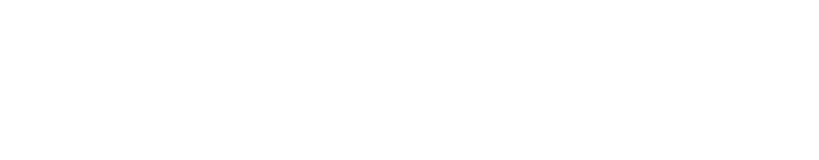
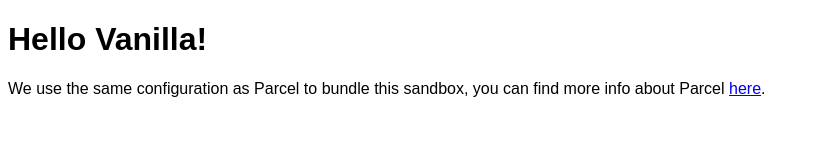
Before and after one commit to rino86wn/udemy-javascript-basic, a website built with Parcel: page index.html in a window 1280 px wide. Shown: the whole page, without its empty margins (0-819 px from the left). Built offline with nearby package versions, Linux system fonts and the light colour scheme.

Commit message:
Revert "Section4"

```diff
--- a/index.html
+++ b/index.html
@@ -1,5 +1,6 @@
 <!DOCTYPE html>
 <html>
+
 <head>
 	<title>Parcel Sandbox</title>
 	<meta charset="UTF-8" />
@@ -8,6 +9,8 @@
 <body>
 	<div id="app"></div>
 
-    <script src="src/section4/index.js"></script>
+	<script src="src/index.js">
+	</script>
 </body>
+
 </html>
--- /dev/null
+++ b/src/index.js
@@ -0,0 +1,10 @@
+import "./styles.css";
+
+document.getElementById("app").innerHTML = `
+<h1>Hello Vanilla!</h1>
+<div>
+  We use the same configuration as Parcel to bundle this sandbox, you can find more
+  info about Parcel
+  <a href="https://parceljs.org" target="_blank" rel="noopener noreferrer">here</a>.
+</div>
+`;
--- /dev/null
+++ b/src/styles.css
@@ -0,0 +1,3 @@
+body {
+  font-family: sans-serif;
+}
```
Also changed, not shown: src/section4/index.js (deleted, +0 -122 lines). Lines whose indentation alone changed are shown as unchanged.
